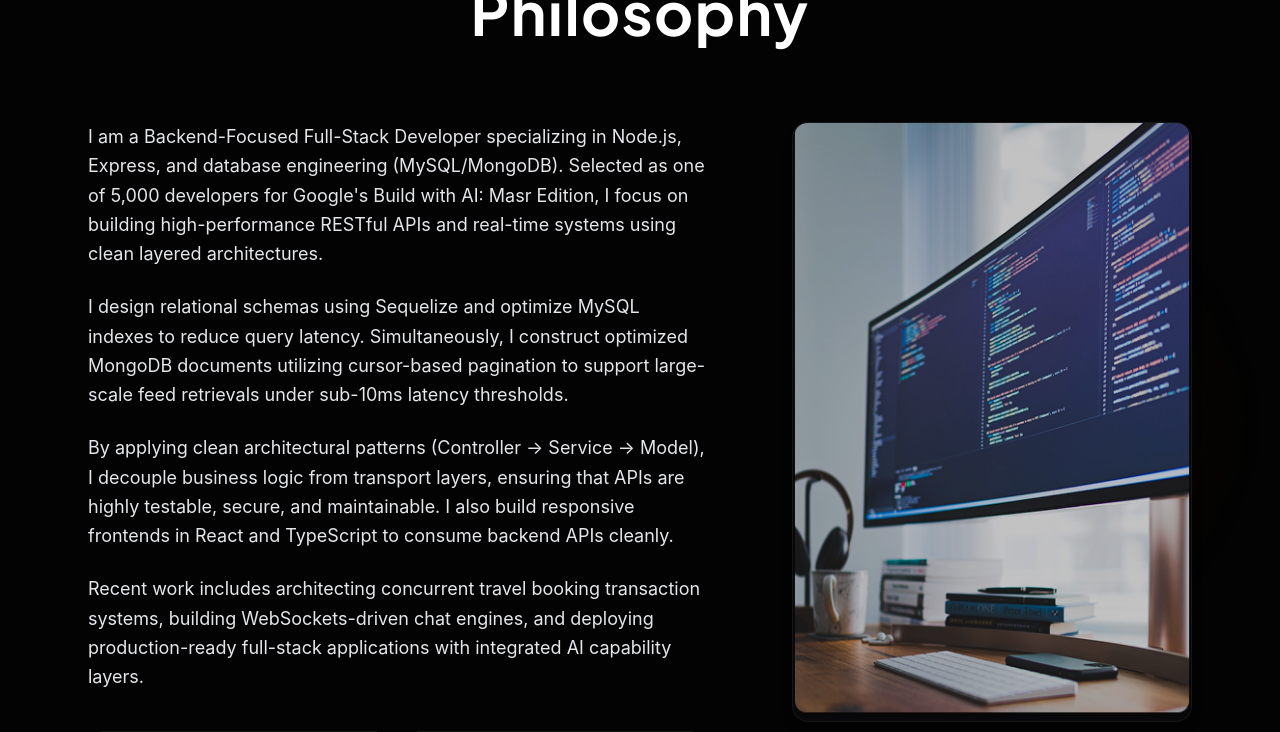
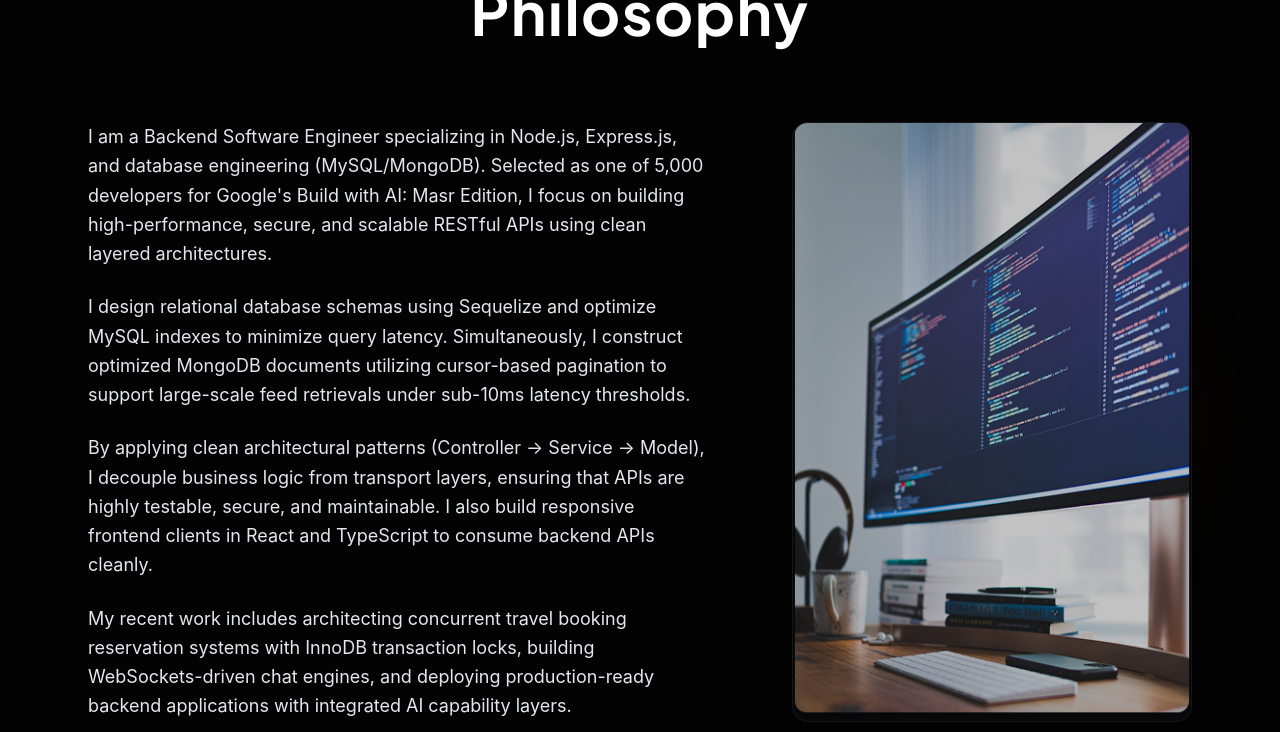
Before and after one commit to Sayed-Herzallah/herzallah-portfolio, a Next.js app: page / in a window 1280 px wide. Shown: the part 1040-1772 px from the top of the page. Built offline with nearby package versions, Linux system fonts and the light colour scheme.

Commit message:
change data portfolio

```diff
--- a/src/data/portfolioData.ts
+++ b/src/data/portfolioData.ts
@@ -71,9 +71,9 @@ export interface PortfolioData {
 
 export const portfolioData: PortfolioData = {
   name: "Sayed Herzallah",
-  title: "Full Stack Developer (Backend Focused)",
-  tagline: "Turning complex requirements into clean, production-ready web systems.",
-  bio: "Full Stack Developer specializing in Backend development, with hands-on experience building and deploying real-world web applications across the MERN stack and relational databases (MySQL, Sequelize). Selected as one of 5,000 developers for Google's Build with AI: Masr Edition program.",
+  title: "Backend Software Engineer",
+  tagline: "Designing, optimizing, and deploying high-performance APIs and scalable backend architectures.",
+  bio: "Backend Software Engineer specializing in Node.js, database engineering, and clean layered architectures. Focuses on building high-performance RESTful APIs, real-time systems, and query-optimized database schemas. Selected as one of 5,000 developers for Google's Build with AI: Masr Edition program.",
   profileImage: "/profile.webp",
   cvUrl: "https://drive.google.com/file/d/1GNINzfLv5QjX0bsm-FHEwErgRvLBRo3U/view?usp=drive_link",
   email: "herzallahdeveloper@gmail.com",
@@ -84,10 +84,10 @@ export const portfolioData: PortfolioData = {
 
   about: {
     story: [
-      "I am a Backend-Focused Full-Stack Developer specializing in Node.js, Express, and database engineering (MySQL/MongoDB). Selected as one of 5,000 developers for Google's Build with AI: Masr Edition, I focus on building high-performance RESTful APIs and real-time systems using clean layered architectures.",
-      "I design relational schemas using Sequelize and optimize MySQL indexes to reduce query latency. Simultaneously, I construct optimized MongoDB documents utilizing cursor-based pagination to support large-scale feed retrievals under sub-10ms latency thresholds.",
-      "By applying clean architectural patterns (Controller → Service → Model), I decouple business logic from transport layers, ensuring that APIs are highly testable, secure, and maintainable. I also build responsive frontends in React and TypeScript to consume backend APIs cleanly.",
-      "Recent work includes architecting concurrent travel booking transaction systems, building WebSockets-driven chat engines, and deploying production-ready full-stack applications with integrated AI capability layers."
+      "I am a Backend Software Engineer specializing in Node.js, Express.js, and database engineering (MySQL/MongoDB). Selected as one of 5,000 developers for Google's Build with AI: Masr Edition, I focus on building high-performance, secure, and scalable RESTful APIs using clean layered architectures.",
+      "I design relational database schemas using Sequelize and optimize MySQL indexes to minimize query latency. Simultaneously, I construct optimized MongoDB documents utilizing cursor-based pagination to support large-scale feed retrievals under sub-10ms latency thresholds.",
+      "By applying clean architectural patterns (Controller → Service → Model), I decouple business logic from transport layers, ensuring that APIs are highly testable, secure, and maintainable. I also build responsive frontend clients in React and TypeScript to consume backend APIs cleanly.",
+      "My recent work includes architecting concurrent travel booking reservation systems with InnoDB transaction locks, building WebSockets-driven chat engines, and deploying production-ready backend applications with integrated AI capability layers."
     ],
     stats: [
       { label: "Completed Projects", value: "8+" },
@@ -562,20 +562,20 @@ export const portfolioData: PortfolioData = {
 
   skills: [
     {
-      title: "Frontend Development",
-      skills: ["React.js", "Next.js", "TypeScript", "JavaScript (ES6+)", "Redux Toolkit", "Context API", "Tailwind CSS", "Framer Motion", "HTML5 & CSS3"]
-    },
-        {
       title: "Backend Development",
-      skills: ["Node.js", "Express.js", "RESTful APIs", "JWT Authentication", "Socket.io (Real-time)", "Clean Layered Architecture", "MVC Pattern"]
+      skills: ["Node.js", "Express.js", "NestJS (Applying)", "TypeScript", "RESTful APIs", "JWT Authentication", "Socket.io (Real-time)", "Clean Architecture"]
     },
     {
       title: "Databases & Storage",
-      skills: ["MongoDB", "Mongoose ODM", "MySQL", "Sequelize ORM", "Relational Database Design", "Database Normalization"]
+      skills: ["MySQL", "Sequelize ORM", "MongoDB", "Mongoose ODM", "PostgreSQL", "Database Design & Normalization"]
     },
     {
       title: "Tools & DevOps",
-      skills: ["Git & GitHub", "Docker", "Postman", "Swagger / OpenAPI", "Jest (Testing)", "Redis (Caching)", "Vercel / Railway"]
+      skills: ["Git & GitHub", "Docker", "Postman", "Swagger / OpenAPI", "Jest (Testing)", "Redis (Caching)", "Vercel / Railway / Render"]
+    },
+    {
+      title: "Frontend Development",
+      skills: ["React.js", "Next.js", "Redux Toolkit", "Context API", "Tailwind CSS", "Framer Motion"]
     }
   ],
 
@@ -584,7 +584,7 @@ export const portfolioData: PortfolioData = {
     {
       id: "exp-freelance",
       role: "Backend Software Engineer (Contract / Freelance)",
-      company: "Self-Employed",
+      company: "Independent Contractor",
       duration: "Jan 2025 – Present",
       description: [
         "Architected and deployed the Siwa Oasis Travel booking engine API utilizing Node.js, Express.js, and Sequelize, reducing database query latencies by 30% through optimized MySQL indexing and relational normalization.",
```
